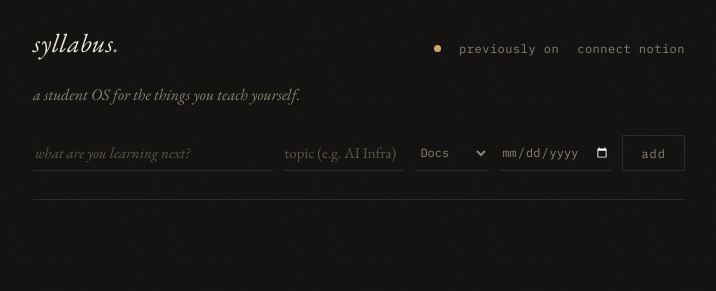
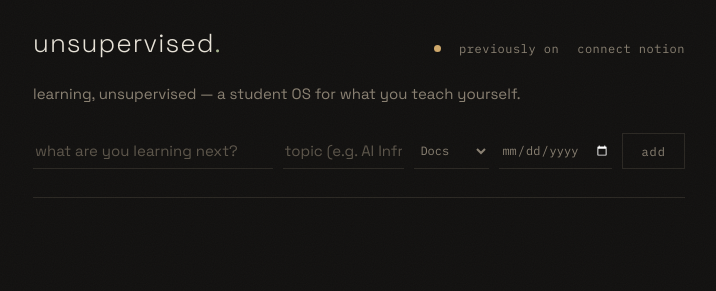
Before and after one commit to ibnuladib/unsupervised, a website: page public/index.html in a window 1280 px wide. Shown: the whole page, without its empty margins (281-997 px from the left). Drawn offline with nearby package versions, Linux system fonts and the light colour scheme; no server answers.

Commit message:
Rename to unsupervised + build real Notion workspace
- Notion workspace provisioned via MCP: unsupervised. page, learning log
  + topics databases (relation + %done rollups), kanban/topic/calendar
  views, seeded with real AI-learning items, first recap page filed
- Rebrand app to 'unsupervised'; swap serif for Space Grotesk

Generated with [Devin](https://devin.ai)

Co-Authored-By: Devin <158243242+devin-ai-integration[bot]@users.noreply.github.com>

```diff
--- a/package.json
+++ b/package.json
@@ -1,5 +1,5 @@
 {
-  "name": "syllabus",
+  "name": "unsupervised",
   "version": "1.0.0",
   "description": "A quiet student OS for self-directed learning, synced to Notion",
   "main": "server.js",
--- a/public/index.html
+++ b/public/index.html
@@ -3,11 +3,11 @@
 <head>
   <meta charset="utf-8" />
   <meta name="viewport" content="width=device-width, initial-scale=1" />
-  <title>syllabus — a quiet place for what you're learning</title>
+  <title>unsupervised — a quiet place for what you're learning</title>
   <link rel="preconnect" href="https://fonts.googleapis.com" />
   <link rel="preconnect" href="https://fonts.gstatic.com" crossorigin />
   <link
-    href="https://fonts.googleapis.com/css2?family=EB+Garamond:ital,wght@0,400;0,500;1,400&family=IBM+Plex+Mono:wght@400;500&display=swap"
+    href="https://fonts.googleapis.com/css2?family=Space+Grotesk:wght@300;400;500&family=IBM+Plex+Mono:wght@400;500&display=swap"
     rel="stylesheet"
   />
   <link rel="stylesheet" href="style.css" />
@@ -16,7 +16,7 @@
   <div class="grain"></div>
 
   <header>
-    <div class="wordmark">syllabus</div>
+    <div class="wordmark">unsupervised</div>
     <nav>
       <span id="mode-dot" title="storage mode"></span>
       <button id="recap-btn" class="link">previously on</button>
@@ -25,7 +25,7 @@
   </header>
 
   <main>
-    <p class="tagline">a student OS for the things you teach yourself.</p>
+    <p class="tagline">learning, unsupervised — a student OS for what you teach yourself.</p>
 
     <div id="stats" class="stats"></div>
 
--- a/public/style.css
+++ b/public/style.css
@@ -7,7 +7,7 @@
   --faint: #5c554a;
   --accent: #a8b490;
   --amber: #cfa86a;
-  --serif: "EB Garamond", Georgia, "Times New Roman", serif;
+  --serif: "Space Grotesk", "Segoe UI", system-ui, sans-serif;
   --mono: "IBM Plex Mono", "Cascadia Code", Consolas, monospace;
 }
 
@@ -33,7 +33,7 @@ header {
   max-width: 720px; margin: 0 auto;
 }
 .wordmark {
-  font-size: 26px; font-style: italic; letter-spacing: 0.5px; color: var(--text);
+  font-size: 26px; letter-spacing: 1px; font-weight: 300; color: var(--text);
 }
 .wordmark::after { content: "."; color: var(--accent); }
 nav { display: flex; gap: 18px; align-items: center; }
@@ -54,7 +54,7 @@ nav { display: flex; gap: 18px; align-items: center; }
 main { max-width: 720px; margin: 0 auto; padding: 0 34px 80px; }
 
 .tagline {
-  color: var(--dim); font-style: italic; font-size: 16px;
+  color: var(--dim); font-size: 15px;
   margin: 6px 0 26px;
 }
 
@@ -73,7 +73,7 @@ input, select {
   background: transparent; border: none; border-bottom: 1px solid var(--line);
   color: var(--text); padding: 8px 2px; font-size: 15px; font-family: var(--serif);
 }
-#i-title { flex: 2; min-width: 220px; font-style: italic; }
+#i-title { flex: 2; min-width: 220px; }
 #i-topic { flex: 1; min-width: 120px; }
 select, input[type="date"] {
   font-family: var(--mono); font-size: 12px; color: var(--dim);
@@ -151,7 +151,7 @@ select option { background: var(--surface); }
 }
 .modal-head {
   display: flex; justify-content: space-between; align-items: baseline;
-  margin-bottom: 18px; font-style: italic; font-size: 15px; color: var(--dim);
+  margin-bottom: 18px; font-size: 15px; color: var(--dim);
 }
 #recap-text {
   white-space: pre-wrap; font-family: var(--serif);
--- a/server.js
+++ b/server.js
@@ -114,5 +114,5 @@ app.post("/api/connect", async (req, res) => {
 
 const PORT = process.env.PORT || 3000;
 app.listen(PORT, () =>
-  console.log(`syllabus running at http://localhost:${PORT} [${store.mode} mode]`)
+  console.log(`unsupervised running at http://localhost:${PORT} [${store.mode} mode]`)
 );
```
Also changed, not shown: README.md.
